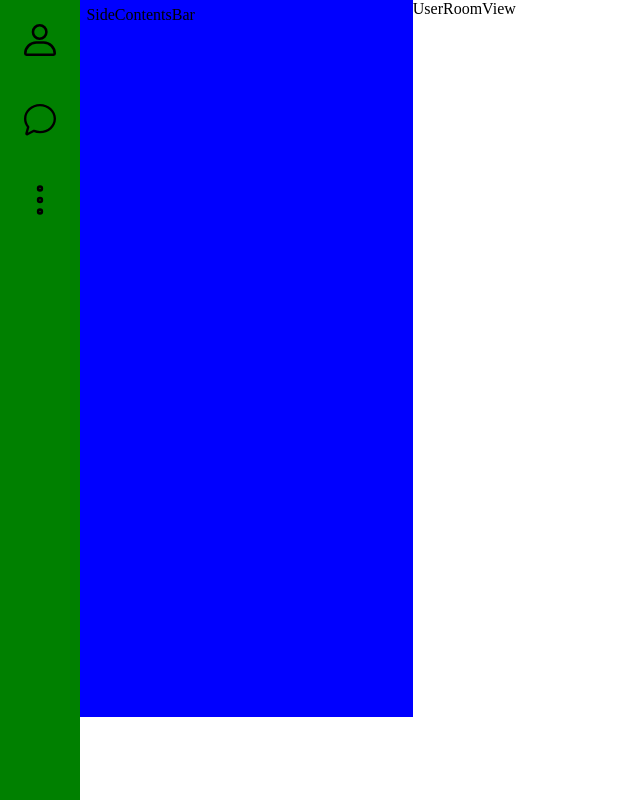
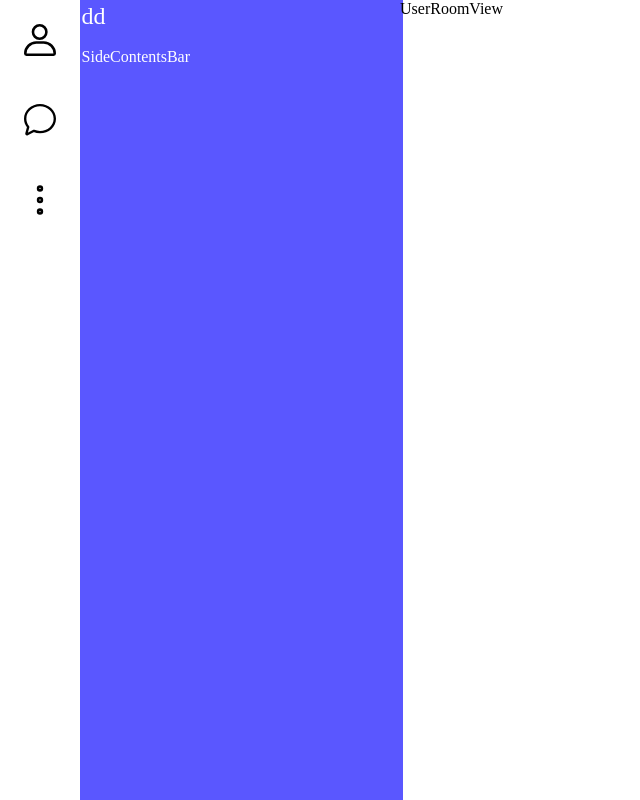
Before and after one commit to 2023-DSGW-Novel-Engineering/Web, a React (Create React App) app: page /userroom/1 in a window 1280 px wide. Shown: the whole page, without its empty margins (0-640 px from the left). Built offline with nearby package versions, Linux system fonts and the light colour scheme.

Commit message:
FIX :: Styled

```diff
--- a/src/components/common/sideContentsBar/SideContentsBar.tsx
+++ b/src/components/common/sideContentsBar/SideContentsBar.tsx
@@ -3,9 +3,12 @@ import * as S from "./SideContentsbar.style";
 
 const SideContentsBar = () => {
   return (
-    <S.MainSidebarContainer>
-      <div>SideContentsBar</div>
-    </S.MainSidebarContainer>
+    <div>
+      <S.Title>dd</S.Title>
+      <S.SidebarContainer>
+        <div>SideContentsBar</div>
+      </S.SidebarContainer>
+    </div>
   );
 };
 
--- a/src/components/common/sideContentsBar/SideContentsbar.style.ts
+++ b/src/components/common/sideContentsBar/SideContentsbar.style.ts
@@ -1,9 +1,20 @@
 import styled from "styled-components";
 
-export const MainSidebarContainer = styled.div`
+export const Title = styled.div`
+  height: 5%;
+  padding: 1% 0.5%;
+  width: 20rem;
+  font-size: 1.5rem;
+  background-color: #5a57ff;
+  color: white;
+`;
+
+export const SidebarContainer = styled.div`
   padding: 0.5%;
+  padding-bottom: 1%;
   width: 20rem;
-  height: 88%;
-  background-color: blue;
+  height: 94%;
+  background-color: #5a57ff;
+  color: white;
   overflow: auto;
 `;
--- a/src/components/common/sidebar/Sidebar.style.ts
+++ b/src/components/common/sidebar/Sidebar.style.ts
@@ -8,7 +8,6 @@ export const MainSidebarContainer = styled.div`
   padding: 1.5rem;
   width: 2rem;
   height: 100%;
-  background-color: green;
 `;
 
 export const Icon = styled.div`
```
